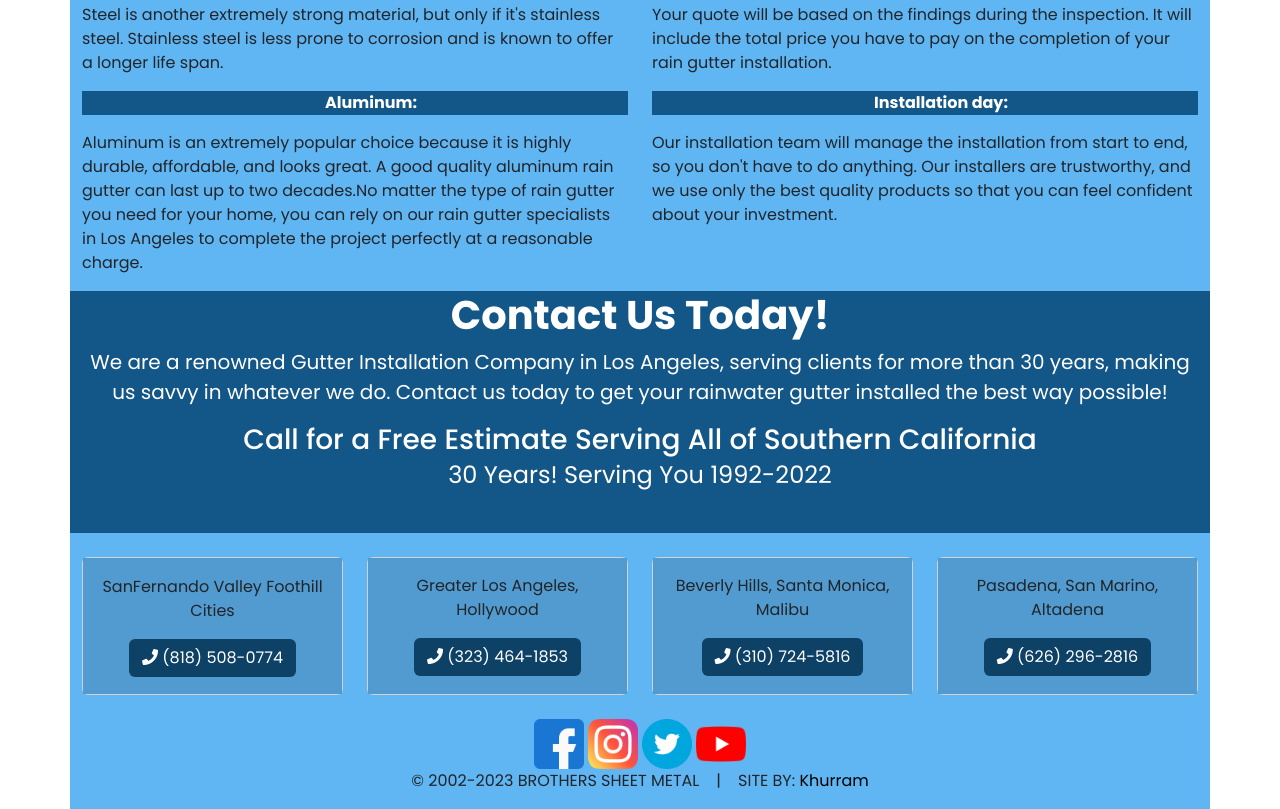
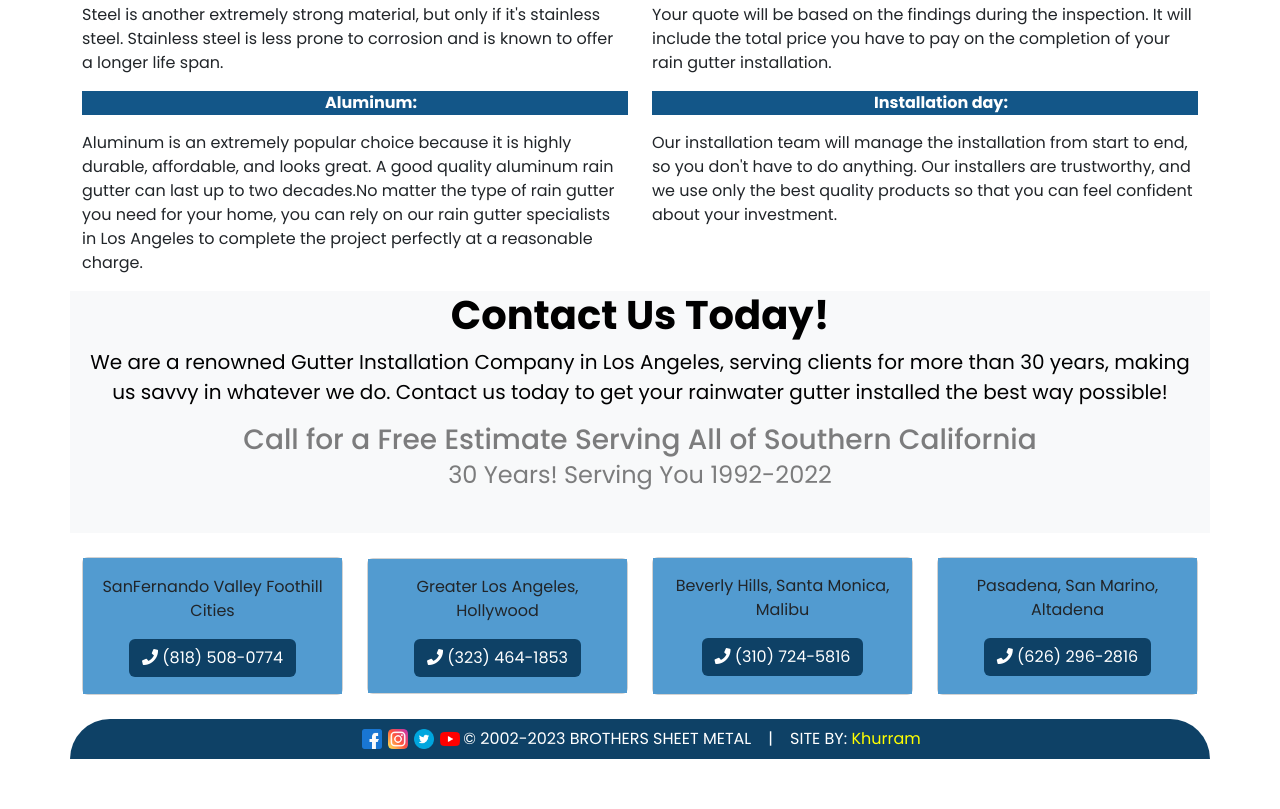
Before and after one commit to KhurramSagoo/sheet-metal, a plain HTML site: page index.html in a window 1280 px wide. Shown: the part 1226-2035 px from the top of the page. After the commit the page ends 1985 px from the top, so only its background shows below. Drawn offline with nearby package versions, Linux system fonts and the light colour scheme.

Commit message:
color changed

```diff
--- a/index.html
+++ b/index.html
@@ -36,7 +36,8 @@
         color: white;
       }
       .logo{
-        width: 50px;
+        width: 20px;
+        margin: 0 3px;
       }
 .custom-carousel-image {
   width: 100%;
@@ -64,12 +65,15 @@
 
 }
 
+.khurram{
+  color:yellow;
+}
     </style>
   </head>
 <body>
 
 <!-- navbar -->
-<nav class="navbar navbar-expand-lg bg-60B5F3 fs-5 container  " >
+<nav class="navbar navbar-expand-lg bg-light fs-5 container  " >
   <div class="container d-flex align-items-center justify-content-between  ">
     <a class="navbar-brand" href="#">
       <img src="./assets/logo.png" alt=""></a>
@@ -138,7 +142,7 @@
 
 
 <!-- carousel -->
-<div id="carouselExampleIndicators" class="carousel slide container bg-60B5F3  " data-bs-ride="carousel">
+<div id="carouselExampleIndicators" class="carousel slide container bg-white  " data-bs-ride="carousel">
   <div class="carousel-indicators">
     <button type="button" data-bs-target="#carouselExampleIndicators" data-bs-slide-to="0" class="active" aria-current="true" aria-label="Slide 1"></button>
     <button type="button" data-bs-target="#carouselExampleIndicators" data-bs-slide-to="1" aria-label="Slide 2"></button>
@@ -199,7 +203,7 @@
 
 
 <!-- HOME PAGE -->
-<div class="container bg-60B5F3 ">
+<div class="container  ">
   <div class="row d-flex flex-sm-column flex-lg-row   ">
     <!-- <div class=" col-md-12   col-12 col-lg-8 my-lg-4       ">
       <img src="./assets/homepage.jpg" alt="" style="width:100%;">
@@ -248,7 +252,7 @@
   <!-- </div> -->
 
 <!-- call for free... -->
-<div class=" text-center container bg-135688 text-white ">
+<div class=" text-center container bg-light text-black ">
   <!-- <div class="card-header"> -->
     <h4 class="fw-bolder fs-1    ">
       Contact Us Today!
@@ -264,10 +268,10 @@
 
     </p>
   </div>
-  <div class="card-footer text-muted bg-135688 ">
-    <h5 class="card-title fs-3 text-white">Call for a Free Estimate
+  <div class="card-footer text-muted bg-light ">
+    <h5 class="card-title fs-3 text-black-50">Call for a Free Estimate
       Serving All of Southern California</h5>
-      <p class="fs-4 text-white">
+      <p class="fs-4 text-black-50 ">
         30 Years! Serving You 1992-2022
 
       </p>
@@ -275,15 +279,15 @@
   </div>
 </div>
 <!-- </div> -->
-<div class=" bg-60B5F3 container ">
+<div class="  container ">
   <br>
 </div>
 
 <!-- call  -->
 
-<div class="container bg-60B5F3 ">
+<div class="container  ">
   <div class="row">
-    <div class="col col-12  d-flex flex-sm-column flex-lg-row flex-column col-sm-12 col-xl-3 col-lg-3 col-md-3 bg-60B5F3 " >
+    <div class="col col-12  d-flex flex-sm-column flex-lg-row flex-column col-sm-12 col-xl-3 col-lg-3 col-md-3 " >
       <div class="card text-center">
         <div class="card-body bg-529BD0  " style="border:1px solid #529BD0;">
           <p class="card-text">SanFernando Valley Foothill Cities</p>
@@ -291,12 +295,12 @@
       </div>
       </div>
     </div>
-    <div class="col col-12  d-flex flex-sm-column flex-lg-row flex-column col-sm-12 col-xl-3 col-lg-3 col-md-3   ">
+    <div class="col col-12  d-flex flex-sm-column flex-lg-row flex-column align-items-center justify-content-center col-sm-12 col-xl-3 col-lg-3 col-md-3   ">
       <div class="card text-center">
         <div class="card-body bg-529BD0">
           <p class="card-text">Greater Los Angeles,
             Hollywood</p>
-          <button class="btn bg-0E4166 "><i class="fas fa-phone text-white"></i> <a href="tel:(323) 464-1853" class=" text-white text-decoration-none ">(323) 464-1853</a></button>
+          <button class="btn bg-0E4166 "><i class="fas fa-phone text-white"></i> <a href="tel:(323) 464-1853" class=" text-white text-decoration-none  ">(323) 464-1853</a></button>
       </div>
       </div>
     </div>
@@ -325,30 +329,33 @@
 <!-- <br> -->
 
 <!-- social accounts -->
-<div class="container bg-60B5F3">
-  <div class="row">
-    <div class="col text-center col-12  ">
+<div class="container bg-0E4166 text-white p-2 rounded-top-pill ">
+  <div class="row ">
+    <div class="col d-flex align-items-center justify-content-center  ">
       <!-- <img src="./assets/fb.png" alt="" class="logo ">
       <img src="./assets//insta.png" alt="" class="logo ">
       <img src="./assets//twitter.png" alt="" class="logo ">
       <img src="./assets//yt.png" alt="" class="logo "> -->
       <a href="https://www.facebook.com/profile.php?id=100090173086940" target="_blank"><img src="./assets/fb.png" class="logo"/></a>
-  <a href="https://www.instagram.com/brotherssheetmetal/" target="_blank"><img src="./assets/insta.png" class="logo" /></a>
-  <a href="https://twitter.com/BrothersSheetm1" target="_blank"><img src="./assets/twitter.png"  class="logo"/></a>
-  <a href="https://www.youtube.com/watch?v=c0Vo_kiu9mg" target="_blank"><img src="./assets/yt.png"  class="logo" /></a>
+      <a href="https://www.instagram.com/brotherssheetmetal/" target="_blank"><img src="./assets/insta.png" class="logo" /></a>
+       <a href="https://twitter.com/BrothersSheetm1" target="_blank"><img src="./assets/twitter.png"  class="logo"/></a>
+      <a href="https://www.youtube.com/watch?v=c0Vo_kiu9mg" target="_blank"><img src="./assets/yt.png"  class="logo" /></a>
+    <!-- </div>
+    <div class=" "> -->
+      <p class=" mb-0">&copy; 2002-2023 BROTHERS SHEET METAL&nbsp;&nbsp;&nbsp;&nbsp;|&nbsp;&nbsp;&nbsp;&nbsp;SITE BY: <a href="mailto:uaf.khurram@gmail.com" class=" text-decoration-none khurram ">Khurram</a></p>
     </div>
   </div>
 </div>
 
 <!-- footer -->
-<div class="container bg-60B5F3">
+<!-- <div class="container ">
   <div class="row">
     <div class="col-sm text-center">
       <p class="attribution">&copy; 2002-2023 BROTHERS SHEET METAL&nbsp;&nbsp;&nbsp;&nbsp;|&nbsp;&nbsp;&nbsp;&nbsp;SITE BY: <a href="mailto:uaf.khurram@gmail.com" class=" text-decoration-none text-black ">Khurram</a></p>
     </div>
 
   </div>
-</div>
+</div> -->
 
 
 
```
